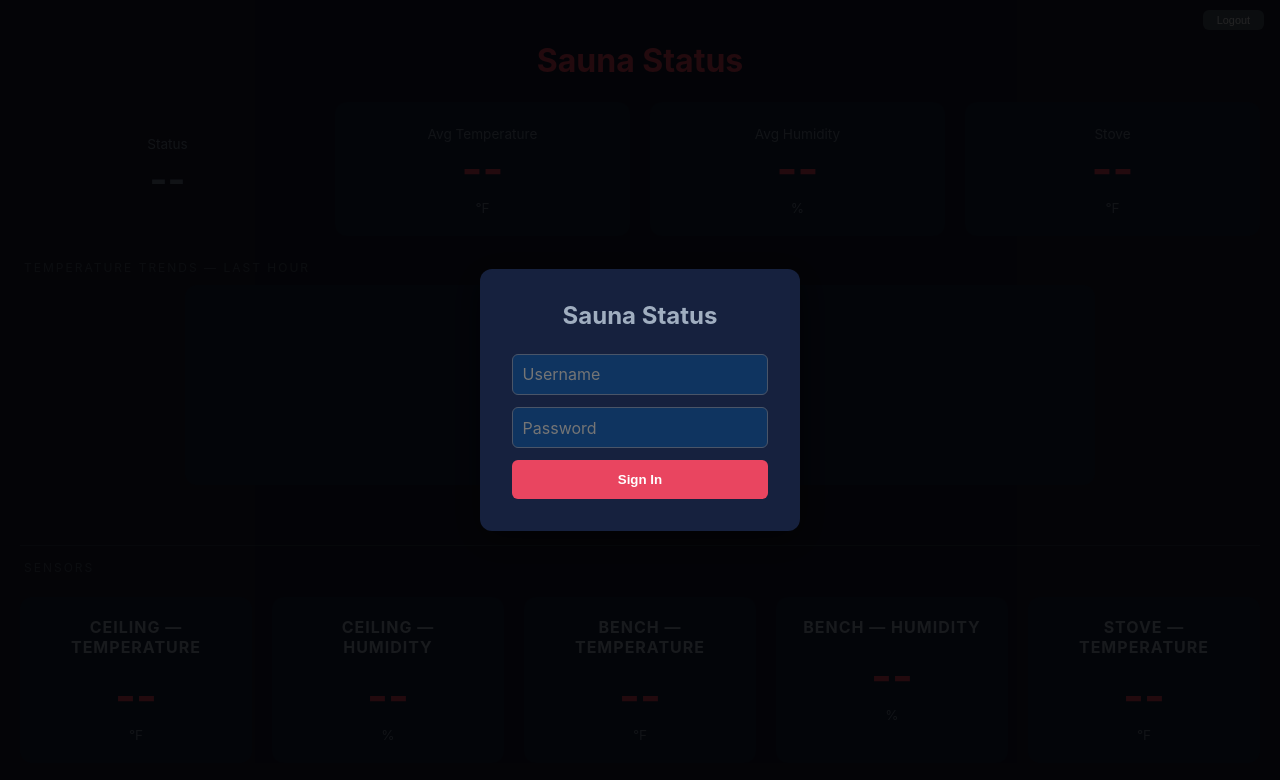
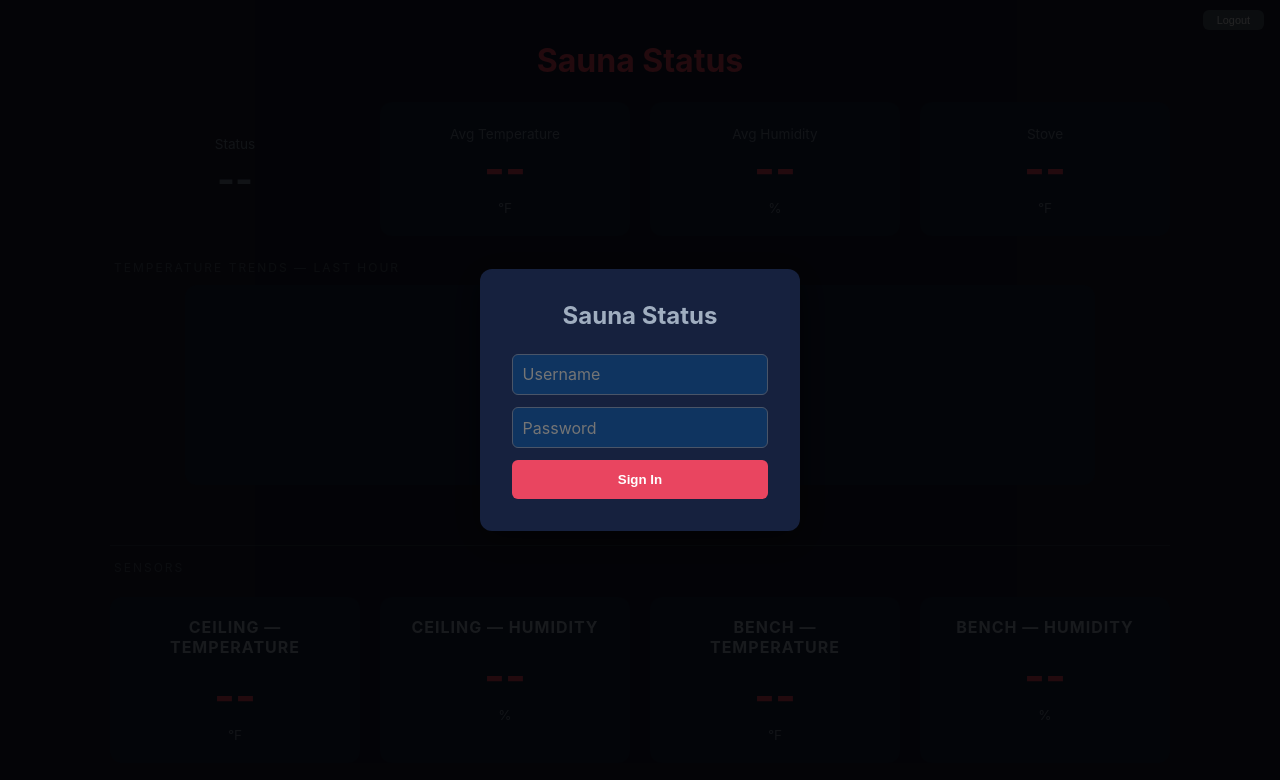
Before and after one commit to mmessano/SaunaStatus, a plain HTML site: page data/index.html in a window 1280 px wide. Shown: the top 780 px of the page. Drawn offline with nearby package versions, Linux system fonts and the light colour scheme; no server answers.

Commit message:
style(ui): Center the dashboard column with max-width 1100px
On wide monitors the dashboard previously stretched edge-to-edge and
read as left-justified content drifting toward the viewport edge. Cap
the body at 1100 px with margin: 0 auto so everything sits in a
centered column, matching the pattern config.html already uses (500 px
form). The 20 px body padding plus the inner Grid layouts keep the
small/medium viewport experience unchanged. #authBar stays fixed to
the viewport edge as intended.

```diff
--- a/data/index.html
+++ b/data/index.html
@@ -50,7 +50,10 @@
       font-family: var(--font-stack);
       background: var(--bg);
       color: var(--text);
-      margin: 0;
+      /* Center the dashboard column on wide monitors. Below 1100 px the
+         container fills the viewport minus the 20 px padding. */
+      max-width: 1100px;
+      margin: 0 auto;
       padding: 20px;
       text-align: center;
     }
```
